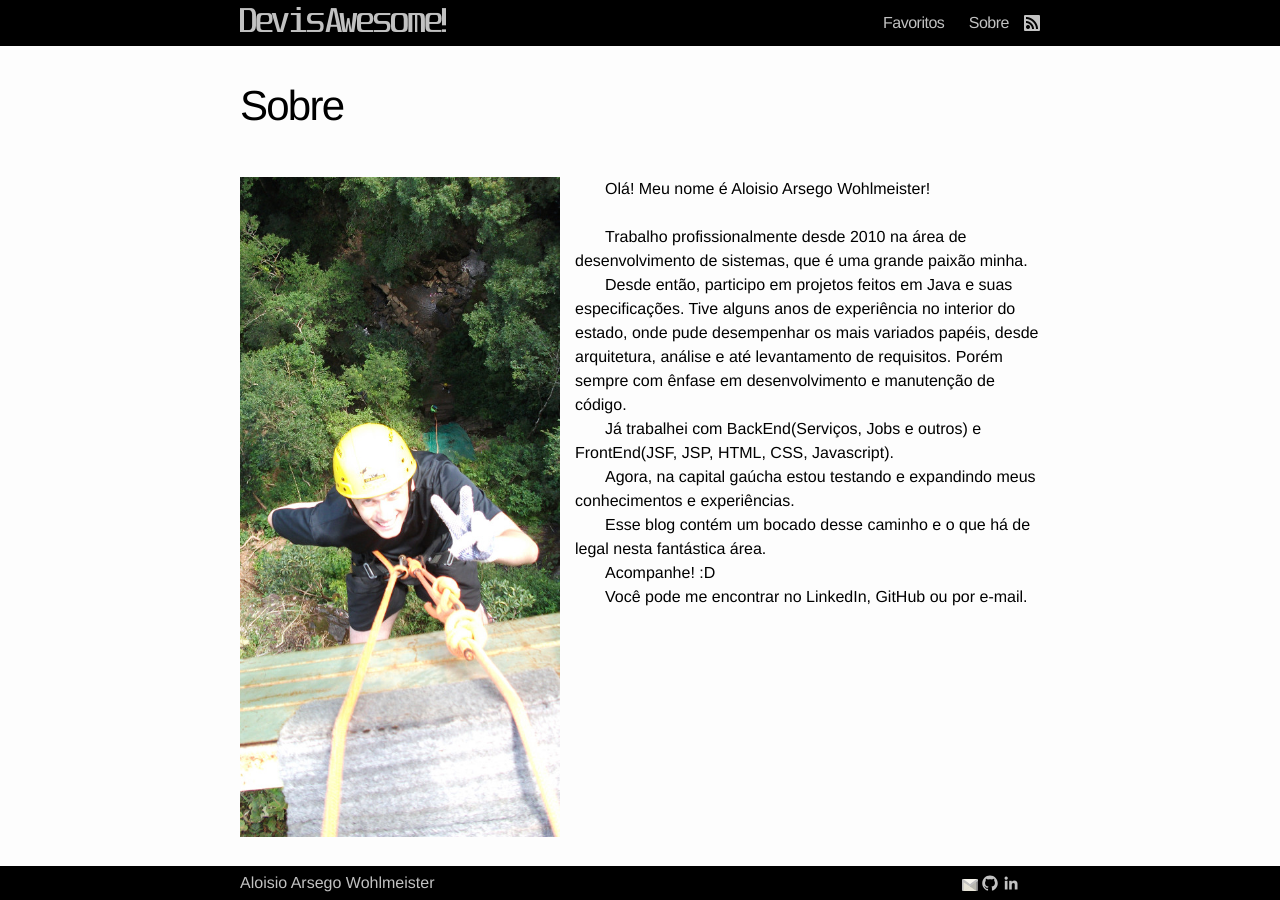
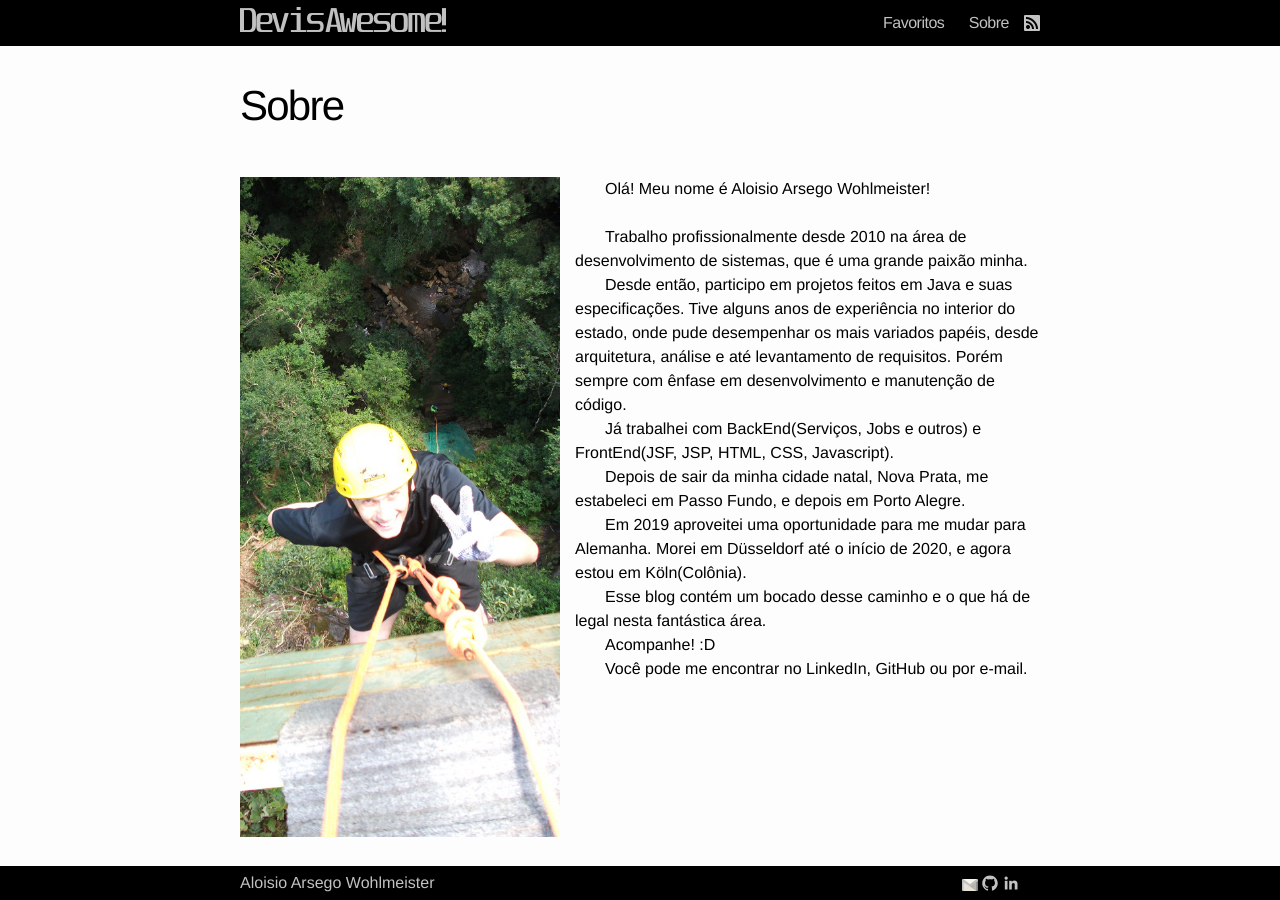
Before and after one commit to aloisioaw/aloisioaw.github.com, a Jekyll site: the page built from sobre.md, in a window 1280 px wide. Built offline with Jekyll 4.4.1, drawn with Linux system fonts in a browser that asks for light colours.

Commit message:
Atualização breve

```diff
--- a/sobre.md
+++ b/sobre.md
@@ -21,7 +21,9 @@ permalink: /sobre/
 		Já trabalhei com BackEnd(Serviços, Jobs e outros) e FrontEnd(JSF, JSP, HTML, CSS, Javascript).
 	</p>
 
-	<p>Agora, na capital gaúcha estou testando e expandindo meus conhecimentos e experiências.</p>
+	<p>Depois de sair da minha cidade natal, Nova Prata, me estabeleci em Passo Fundo, e depois em Porto Alegre.</p>
+
+	<p>Em 2019 aproveitei uma oportunidade para me mudar para Alemanha. Morei em Düsseldorf até o início de 2020, e agora estou em Köln(Colônia).</p>
 
 	<p>Esse blog contém um bocado desse caminho e o que há de legal nesta fantástica área.</p>
 	<p>Acompanhe! :D</p>
```
